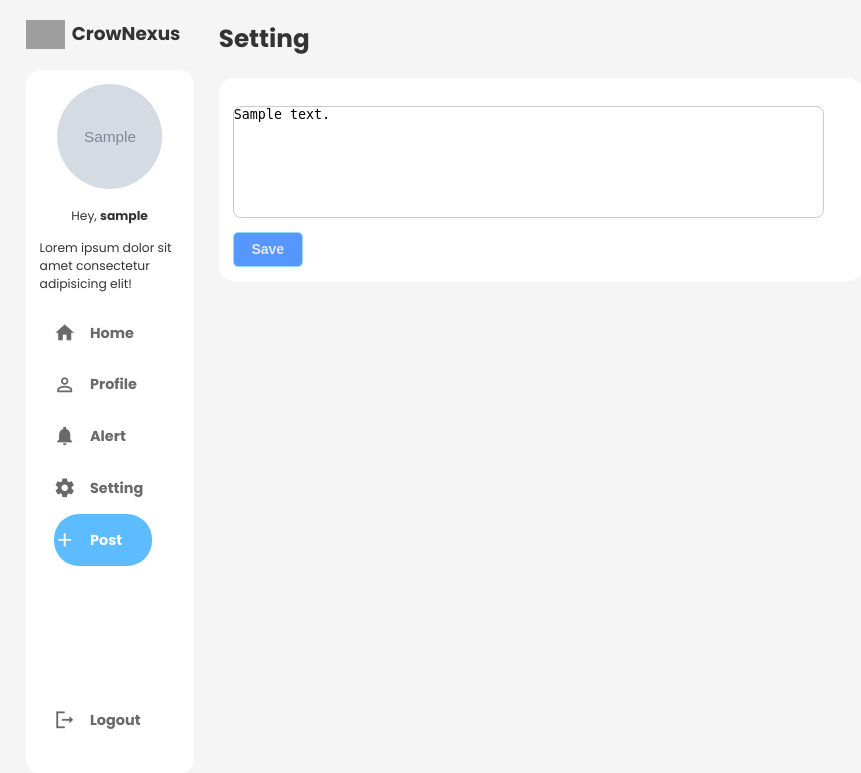
After one commit to zilogfa/NexCrow, a Flask app: page /bio_edit in a window 1280 px wide. The commit adds this page. Shown: the top 773 px of the page, without its empty margins (0-861 px from the left). Run offline with Flask 3, Linux system fonts and the light colour scheme; a user stored in the database is signed in; tables that the repository leaves empty hold one stand-in row (values such as "Sample post"); grey boxes marked "Sample" are stand-in pictures; some libraries are stand-ins or nearby versions; grey boxes are pictures that could not be loaded.

Commit message:
Setting page and forms added - ** NOT UPDATING :D

```diff
--- a/main.py
+++ b/main.py
@@ -3,9 +3,9 @@ Crow Nexus - Social Media Platform
 started on: July/08/2023
 """
 
-from flask import Flask, render_template, url_for, redirect, jsonify, flash, request
+from flask import Flask, render_template, url_for, redirect, jsonify, flash, request, make_response
 from flask_wtf import FlaskForm
-from wtforms import StringField, EmailField, PasswordField, TelField, TextAreaField, BooleanField, SubmitField
+from wtforms import StringField, EmailField, PasswordField, TelField, TextAreaField, BooleanField, SubmitField,DateField, DateTimeField, URLField
 from flask_wtf.file import FileField, FileAllowed
 from wtforms.validators import DataRequired, InputRequired, Length, ValidationError, EqualTo, Email
 
@@ -31,7 +31,7 @@ app.config['SECRET_KEY'] = 'My-Secret-Key'
 app.config['SQLALCHEMY_DATABASE_URI'] = "sqlite:///user.db"
 app.config['SQLALCHEMY_TRACK_MODIFICATION'] = False
 # app.config['WHOOSH_BASE'] = 'whoosh'
-app.config['UPLOAD_FOLDER'] = 'static/profile_pictures'
+app.config['UPLOAD_FOLDER'] = 'static'
 db = SQLAlchemy(app)
 bcrypt = Bcrypt(app)
 
@@ -58,8 +58,8 @@ def save_profile_picture(file):
     # Creating a new filename using the random string and the original extension
     new_filename = random_hex + file_extension
     # Setting the destination folder to save the profile pictures
-    destination = os.path.join(
-        current_app.root_path, 'static/profile_pictures', new_filename)
+
+    destination = os.path.join(app.config['UPLOAD_FOLDER'], 'profile_pictures', new_filename)
 
     # Opening the uploaded image
     image = Image.open(file)
@@ -83,6 +83,52 @@ def save_profile_picture(file):
     # Returning the filename to store in the database
     return new_filename
 
+# -------------------- Post picture Storing Setup ---------------------
+
+def save_post_picture(file):
+    # Generating a secure random string as the filename
+    random_hex = secrets.token_hex(8)
+    # Getting the file extension
+    _, file_extension = os.path.splitext(file.filename)
+    # Creating a new filename using the random string and the original extension
+    new_filename = random_hex + file_extension
+    # Setting the destination folder to save the post pictures
+    destination = os.path.join(current_app.root_path, 'static/post_pictures', new_filename)
+
+    # Resize the image to a desired size (optional)
+    output_size = (800, 800)  # Adjust the size as needed
+    image = Image.open(file)
+    image.thumbnail(output_size)
+
+    # Saving the resized image to the destination folder
+    image.save(destination)
+
+    # Returning the filename to store in the database
+    return new_filename
+
+
+# -------------------- Header picture Storing Setup ---------------------
+
+def save_header_picture(file):
+    # Generating a secure random string as the filename
+    random_hex = secrets.token_hex(8)
+    # Getting the file extension
+    _, file_extension = os.path.splitext(file.filename)
+    # Creating a new filename using the random string and the original extension
+    new_filename = random_hex + file_extension
+    # Setting the destination folder to save the post pictures
+    destination = os.path.join(current_app.root_path, 'static/header_pictures', new_filename)
+
+    # Resize the image to a desired size (optional)
+    output_size = (1000, 1000)  # Adjust the size as needed
+    image = Image.open(file)
+    image.thumbnail(output_size)
+
+    # Saving the resized image to the destination folder
+    image.save(destination)
+
+    # Returning the filename to store in the database
+    return new_filename
 
 # -------------------- DATABASE Tables  -----------------------------------------
 with app.app_context():
@@ -109,8 +155,8 @@ with app.app_context():
         email = db.Column(db.String(80), nullable=False, unique=True)
         password = db.Column(db.String(100), nullable=False)
 
-        profile_picture = db.Column(db.String(200))
-        header_picture = db.Column(db.String(200))
+        profile_picture = db.Column(db.String(80))
+        header_picture = db.Column(db.String(80))
         bio = db.Column(db.Text, nullable=True)
         phone_number = db.Column(db.String(20), nullable=True)
         location = db.Column(db.String(30), nullable=True)
@@ -206,6 +252,8 @@ with app.app_context():
                              render_kw={'class': 'textArea',
                                         'placeholder': ' What is happening?!'}
                              )
+        post_picture = FileField('Post Picture', validators=[
+                                    FileAllowed(['jpg', 'jpeg', 'png'])], render_kw={'class':''})
         submit = SubmitField('Post', render_kw={'class': 'btn-form'})
 
     class RegisterForm(FlaskForm):
@@ -214,7 +262,7 @@ with app.app_context():
             DataRequired(), Length(min=2, max=20)], render_kw={'class':'formField' ,'placeholder': ' Display Name'})
         email = EmailField('Email', validators=[DataRequired()], render_kw={ 'class':'formField',
                            'placeholder': ' Email'})
-        phone_number = TelField('Phone Number', validators=[DataRequired(), Length(min=6, max=20)], render_kw={'class':'formField' ,
+        phone_number = TelField('Phone Number', validators=[Length(min=6, max=20)], render_kw={'class':'formField' ,
                                 'placeholder': ' Phone Number'})
         password = PasswordField('Password', validators=[
             DataRequired(), Length(min=6, max=20)], render_kw={'class':'formField' ,'placeholder': ' Password'})
@@ -223,6 +271,29 @@ with app.app_context():
                                     FileAllowed(['jpg', 'jpeg', 'png'])], render_kw={'class':''})
 
         submit = SubmitField('Register', render_kw={'class':'btn-form'})
+
+    class EditProfile(FlaskForm):
+        """Edit Form: username, email, Phone_Number, Password, Submit btn"""
+        username = StringField('Name', validators=[
+            DataRequired(), Length(min=2, max=20)], render_kw={'class':'formField' ,'placeholder': ' Display Name'})
+        email = EmailField('Email', validators=[DataRequired()], render_kw={ 'class':'formField',
+                           'placeholder': ' Email'})
+        phone_number = TelField('Phone Number', validators=[Length(min=6, max=20)], render_kw={'class':'formField' ,
+                                'placeholder': ' Phone Number'})
+        password = PasswordField('Password', validators=[
+            DataRequired(), Length(min=6, max=20)], render_kw={'class':'formField' ,'placeholder': ' Password'})
+        # Add the profile picture field
+        profile_picture = FileField('Profile Picture', validators=[
+                                    FileAllowed(['jpg', 'jpeg', 'png'])], render_kw={'class':''})
+        header_picture = FileField('Profile Picture', validators=[
+                                    FileAllowed(['jpg', 'jpeg', 'png'])], render_kw={'class':''})
+
+        bio = TextAreaField('Bio', validators=[Length(min=1, max=280)], render_kw={'class': 'textArea','placeholder': ' Bio'})
+        location = StringField('Location', validators=[Length(min=2, max=20)], render_kw={'class':'formField' ,'placeholder': ' Location'})
+        birthday = DateField('Birthday', render_kw={'class': '','placeholder': ' Birthday'})
+        url = URLField('Website', render_kw={'class': 'formField','placeholder': ' Website'})
+
+        submit = SubmitField('Save', render_kw={'class':'btn-form'})
 
         def validate_user_email(self, email):
             """Validating if user already Existed"""
@@ -314,14 +385,40 @@ with app.app_context():
     def new_post():
         form = PostForm()
         if form.validate_on_submit():
-            new_post = Post(
-                user=current_user,
-                body=form.body.data
-            )
+            if request.files['post_picture']:
+                new_post = Post(
+                    user=current_user,
+                    body=form.body.data,
+                    post_picture=save_post_picture(form.post_picture.data)
+                )
+            else:
+                new_post = Post(
+                    user=current_user,
+                    body=form.body.data
+                )
+
             db.session.add(new_post)
             db.session.commit()
+
             return redirect(url_for('home'))
         return render_template('new_post.html', form=form, logged_in=current_user.is_authenticated)
+
+    # -------------------- Edit Post Page  ------------------------------------------
+
+    @app.route('/edit-post/<int:post_id>', methods=['POST', 'GET'])
+    @login_required
+    def edit_post(post_id):
+        post = Post.query.get_or_404(post_id)
+        edit_form = PostForm(obj=post)
+        if edit_form.validate_on_submit():
+            post.body = edit_form.body.data
+            if request.files['post_picture']:
+                post.post_picture = save_post_picture(edit_form.post_picture.data)
+            db.session.commit()
+            return redirect(url_for('user_profile', user_id =current_user.id))
+        return render_template('edit_post.html', form=edit_form ,post=post, current_user=current_user, logged_in=current_user.is_authenticated)
+
+
 
 
     # -------------------- Like Function ---------------------------------------
@@ -384,19 +481,6 @@ with app.app_context():
             flash('User not found')
         return redirect(url_for('user_profile', user_id=user_id))
 
-    # -------------------- Edit Page  ------------------------------------------
-
-    @app.route('/edit-post/<int:post_id>', methods=['POST', 'GET'])
-    @login_required
-    def edit_post(post_id):
-        post = Post.query.get_or_404(post_id)
-        edit_form = PostForm(obj=post)
-        if edit_form.validate_on_submit():
-            post.body = edit_form.body.data
-            db.session.commit()
-            return redirect(url_for('user_profile', user_id =current_user.id))
-        return render_template('edit_post.html', form=edit_form ,post=post, current_user=current_user, logged_in=current_user.is_authenticated)
-
     # -------------------- Delete Page  -----------------------------------------
 
     @app.route('/delete-post')
@@ -424,10 +508,49 @@ with app.app_context():
 
     # -------------------- Setting Page  -----------------------------------------
 
-    @app.route('/setting')
+    @app.route('/setting/<int:user_id>', methods=['POST', 'GET'])
     @login_required
-    def setting():
-        return render_template('setting.html', logged_in=current_user.is_authenticated)
+    def setting(user_id):
+        user = User.query.get_or_404(user_id)
+        setting = EditProfile(obj=user)
+        if setting.validate_on_submit():
+            print("////\n\n\n******* SAVE CLICKED \n\n\n\n////////////")
+            user.username = setting.username.data
+            user.email = setting.email.data
+            if request.files['profile_picture']:
+                user.profile_picture = save_profile_picture(setting.profile_picture.data)
+            if request.files['header_picture']:
+                user.header_picture = save_header_picture(setting.header_picture.data)
+            user.bio = setting.bio.data
+            user.location = setting.location.data
+            user.url = setting.url.data
+            if request.files['birthday']:
+                user.birthday = setting.birthday.data
+            db.session.commit()
+
+            return redirect(url_for('setting'))
+        print("////\n\n\n******* PAGE OPENED \n\n\n\n////////////")
+        response = make_response(render_template('setting.html', form=setting, user=user, logged_in=current_user.is_authenticated))
+        response.headers['Cache-Control'] = 'no-store, no-cache, must-revalidate, max-age=0'
+        return response
+
+
+    # --- bio_edit.................................
+    @app.route('/bio_edit', methods=['POST', 'GET'])
+    @login_required
+    def bio_edit():
+        user = User.query.get_or_404(current_user.id)
+        setting = EditProfile(obj=user)
+        if setting.validate_on_submit():
+            print("////\n\n\n******* SAVE CLICKED \n\n\n\n////////////")
+            user.bio = setting.bio.data
+            db.session.commit()
+            return redirect(url_for('bio_edit'))
+
+        print("////\n\n\n******* PAGE LOADED \n\n\n\n////////////")
+        response = make_response(render_template('bio_edit.html', form=setting, user=user, logged_in=current_user.is_authenticated))
+        response.headers['Cache-Control'] = 'no-store, no-cache, must-revalidate, max-age=0'
+        return response
     # -------------------- About Page  -----------------------------------------
 
     @app.route('/about')
--- a/templates/base.html
+++ b/templates/base.html
@@ -107,7 +107,7 @@
                     <h3>Alert</h3>
                 </a>
 
-                <a href="{{ url_for('setting') }}">
+                <a href="{{ url_for('setting', user_id=current_user.id) }}">
                     <span class="material-icons-sharp">
                         settings
                     </span>
--- /dev/null
+++ b/templates/bio_edit.html
@@ -0,0 +1,18 @@
+{% extends 'base.html' %}
+{% block content %}
+
+<h1>Setting</h1>
+<div class="user-post main-bg-color">
+<div class="content">
+
+    <form method="POST" enctype="multipart/form-data">
+        {{ form.csrf_token }}
+        {{ form.bio }}
+        {{ form.submit}}
+
+    </form>
+
+</div>
+</div>
+
+{% endblock %}
--- a/templates/edit_post.html
+++ b/templates/edit_post.html
@@ -6,9 +6,10 @@
 <div class="content">
 
 <p>Max 280 Char</p>
-<form method="POST">
+<form method="POST" enctype="multipart/form-data">
     {{ form.csrf_token }}
     {{ form.body }} <br>
+    {{ form.post_picture }}
     {{ form.submit }}
 </form>
 
--- a/templates/index.html
+++ b/templates/index.html
@@ -30,9 +30,9 @@
 
                     <div class="post-body">
                         <p class="p-body">{{ post.body }}</p>
-
-                        <!-- if post images:
-                        <img src="image/postimage.jpg"> -->
+                        {% if post.post_picture %}
+                            <img src="{{ url_for('static', filename='post_pictures/' + post.post_picture) }}">
+                        {% endif %}
 
 
 
--- a/templates/showpost.html
+++ b/templates/showpost.html
@@ -25,8 +25,9 @@
     <div class="post-body">
       <p class="p-body">{{ post.body }}</p>
 
-      <!-- if post images:
-      <img src="image/postimage.jpg"> -->
+      {% if post.post_picture %}
+        <img src="{{ url_for('static', filename='post_pictures/' + post.post_picture) }}">
+      {% endif %}
 
 
 
--- a/templates/user_profile.html
+++ b/templates/user_profile.html
@@ -78,8 +78,9 @@
                     <div class="post-body">
                         <p class="p-body">{{ post.body }}</p>
 
-                        <!-- if post images:
-                        <img src="image/postimage.jpg"> -->
+                        {% if post.post_picture %}
+                            <img src="{{ url_for('static', filename='post_pictures/' + post.post_picture) }}">
+                        {% endif %}
 
 
 
```
Also changed, not shown: templates/new_post.html (+6 -4 lines), templates/setting.html (+33 -1 lines), static/post_pictures/25d7265de5dee2f6.jpg (added), static/post_pictures/3a006959d0dc23f5.png (added), static/post_pictures/4342bb4ca0c4f611.jpg (added), static/post_pictures/781aa1006e2b3d56.jpg (added), static/post_pictures/cc5278d089b51c84.jpg (added), static/post_pictures/d960c8cfcaabe9cf.jpg (added).
